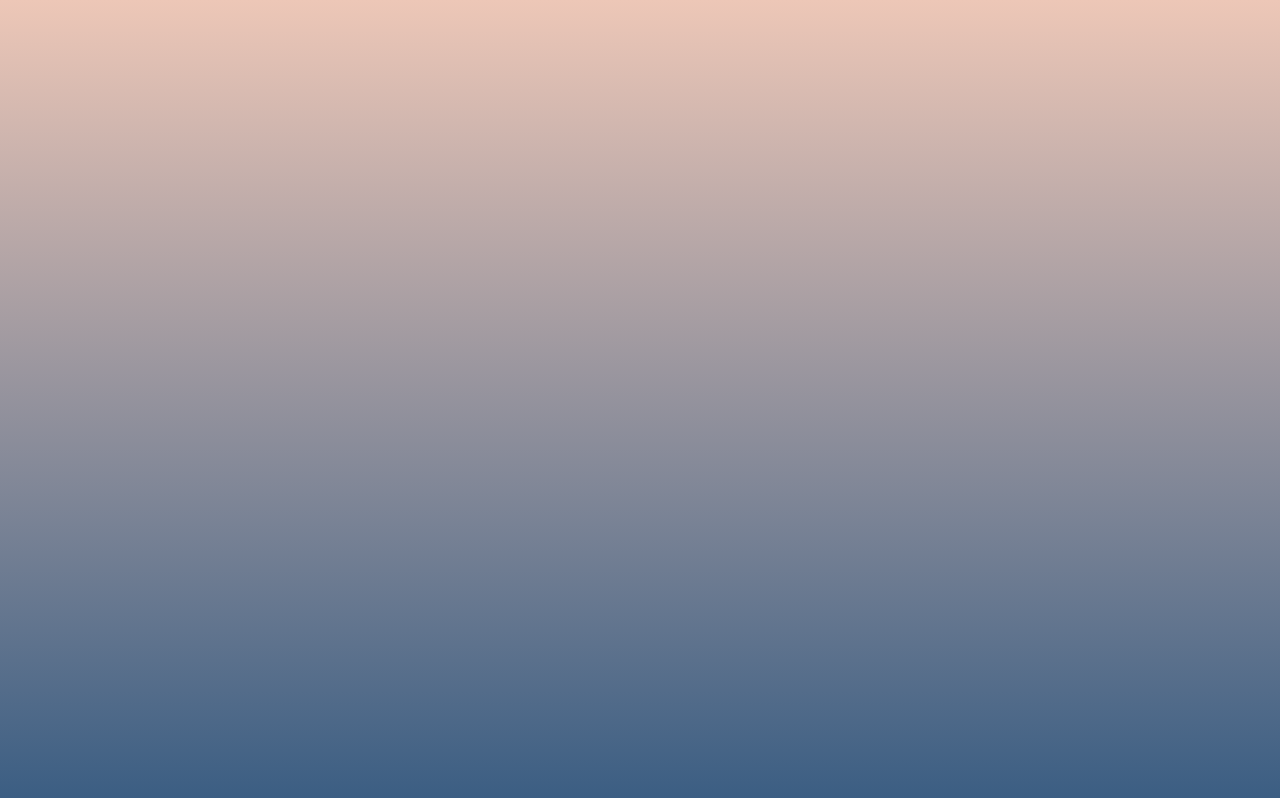
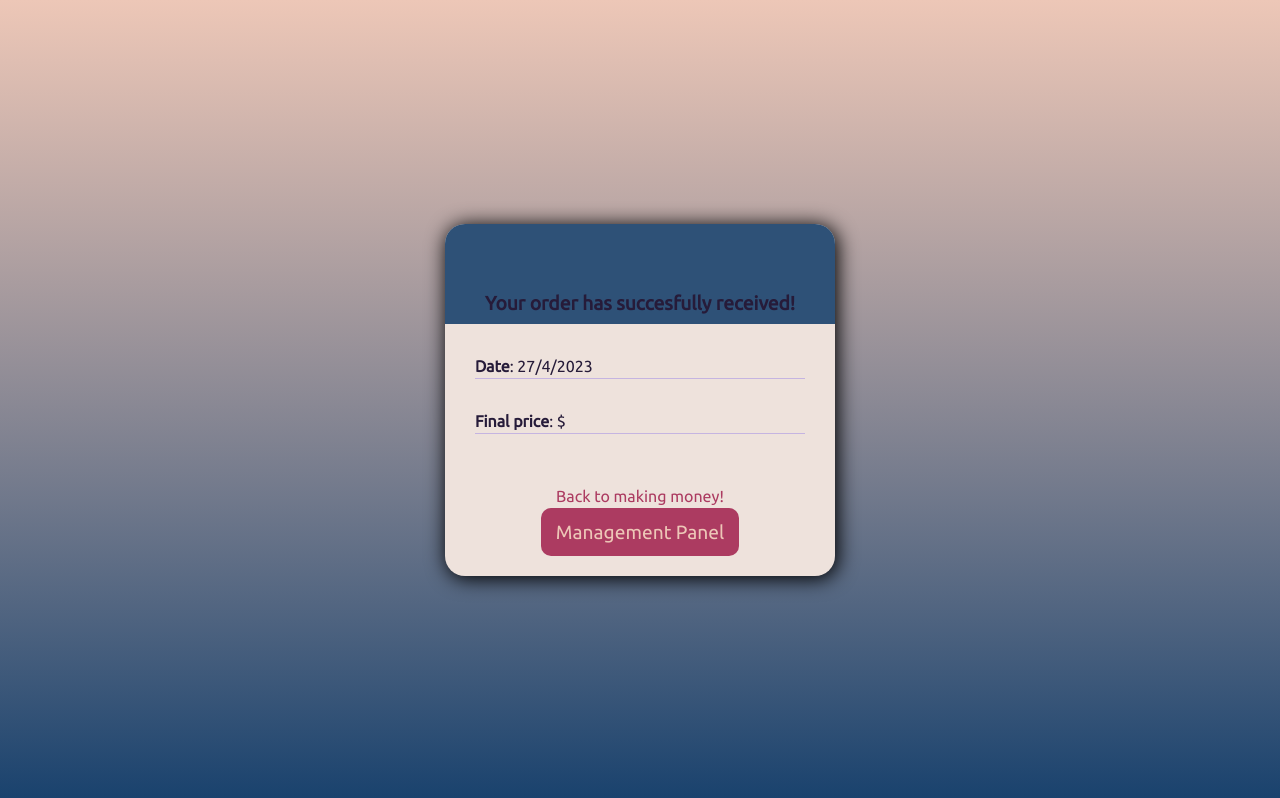
Before and after one commit to Untitled-IUST/Frontend-management, a React (Create React App) app in the folder untitled/: page /payment in a window 1280 px wide. Before the commit this address had no page. Built offline with nearby package versions, Linux system fonts and the light colour scheme; a web font is replaced by a local one.

Commit message:
receipt added

```diff
--- a/untitled/src/App.js
+++ b/untitled/src/App.js
@@ -6,6 +6,7 @@ import SideBar from './Components/SideBar/SideBar';
 import ImageSlider from "./Components/AddService/ImageSlider";
 import Pricing from "./Components/PremiumPlans/Pricing";
 import Carddetails from "./Components/PaymentCard/Carddetails"
+import {Receipt} from "./Components/Receipt/Receipt"
 
 function App() {
 
@@ -37,6 +38,7 @@ function App() {
           <Carddetails/>
         </div>
       }/>
+      <Route path="/payment" Component={Receipt} />
     </Routes>
   );
 }
--- /dev/null
+++ b/untitled/src/Components/Receipt/Receipt.css
@@ -0,0 +1,101 @@
+.ReceiptMain {
+    display: flex;
+    flex-direction: column;
+    min-height: 100vh;
+    color: #ac3b61;
+
+    background: linear-gradient( #edc7b7,  #123c69d3);
+    /* background-color: aqua; */
+
+
+}
+
+.ReceiptRestLogo {
+    aspect-ratio: 1/1;
+    width: 100px;
+    align-self: center;
+    border-radius: 100%;
+    box-shadow: 0 4px 8px 0 rgba(0, 0, 0, 0.2), 0 6px 20px 0 rgba(0, 0, 0, 0.19);
+    border-color: #261B39;
+    object-fit: cover;
+    margin-bottom: -50px;
+}
+
+.ReceiptContainer {
+    position: center;
+    align-items: center;
+    text-align: center;
+    align-self: center;
+    margin:auto;
+}
+
+.ReceiptCard {
+    overflow: hidden;
+    border-radius: 20px;
+    background-color: #eee2dc;
+    box-shadow: 2px 2px 20px 1px #000000;
+}
+
+.ReceiptTop {
+    height: 100px;
+    background-color: #123c69de;;
+    display: flex;
+    align-items: center;
+    padding-top: 30px;
+}
+
+.ReceiptResponse {
+    font-size: larger;
+    font-weight: bolder;
+    margin-left: 40px;
+    margin-right: 40px;
+    /* text-shadow: 1px 1px 2px  #000000; */
+    margin-top: 30px;
+    color: #261B39;
+}
+
+.ReceiptDetails {
+    margin: 30px;
+    text-align: left;
+}
+
+.ReceiptList {
+    border-bottom: 0.5px solid rgb(140, 115, 230, 0.411);
+    padding-bottom: 0px;
+    font-weight: bold;
+    margin-bottom: 30px;
+    display: flex;
+    flex-flow:wrap;
+    color: #261B39!important;
+}
+
+.answer {
+    font-weight: lighter;
+    color: 261B39;
+}
+
+.ReceiptBottom {
+    margin-top: 50px;
+    margin-bottom: 20px;
+}
+
+.ReceiptButton {
+    background-color: #ac3b61;
+    padding-left: 15px;
+    padding-right: 15px;
+    padding-top: 10px;
+    padding-bottom: 10px;
+    border: none;
+    border-radius: 10px;
+    color: #edc7b7;
+
+    font-size:larger;
+    outline:none;
+}
+
+.ReceiptButton:hover {
+    color: #ffecee;
+    background-color: #ac3b61d3;
+    cursor: pointer;
+    transition-duration: 0.4s;
+}
--- /dev/null
+++ b/untitled/src/Components/Receipt/Receipt.jsx
@@ -0,0 +1,66 @@
+import React from 'react'
+import "./Receipt.css"
+// import { getRestaurant } from '../../Services/axios'
+import { useState,useEffect } from 'react'
+import { useSearchParams } from 'react-router-dom'
+import { BrowserRouter , Routes , Route , Navigate , useNavigate} from "react-router-dom";
+
+import { useLocation } from 'react-router-dom';
+
+export const Receipt = () => {
+  const location = useLocation();
+  const [searchParams, setSearchParams] = useSearchParams()
+  const [rest,setRest] = useState({})
+  const current = new Date();
+  const date = `${current.getDate()}/${current.getMonth()+1}/${current.getFullYear()}`;
+//   const [price,setPrice] = useState (searchParams.get("price"))
+//   const [id, setId] = useState(searchParams.get("id"))
+//   const [orderId , setOrderId] = useState(searchParams.get("OrderId"))
+  const navigate = useNavigate()
+  const queryString = new URLSearchParams(location.search);
+  const money = queryString.get('value');
+
+
+//   useEffect(() => {
+//     getRestaurant(id).then (e => {
+//       setRest({
+//         name: e.data.name,
+//         logoImg: e.data.logoImg,
+//       })
+//     }).catch()
+//   },[]);
+
+  function handleSubmit () {
+    navigate('/AddService')
+  }
+
+  return (
+    <div className='ReceiptMain'>
+      <div className='ReceiptContainer'>
+        <div className='ReceiptCard'>
+          <div className='ReceiptTop'>
+          <p className='ReceiptResponse'>
+            Your order has succesfully received!
+          </p>
+          </div>
+
+          <div className='ReceiptDetails'>
+            <div className='ReceiptList'>
+              <p>Date</p>
+              <p className='answer'>: {date}</p>
+            </div>
+            <div className='ReceiptList'>
+              <p>Final price</p>
+              <p className='answer'>: {money}$</p>
+            </div>
+          </div>
+
+          <div className='ReceiptBottom'>
+            <p>Back to making money!</p>
+            <button className='ReceiptButton' onClick={()=>handleSubmit()}>Management Panel</button>
+          </div>
+        </div>
+      </div>
+    </div>
+  )
+}
```
